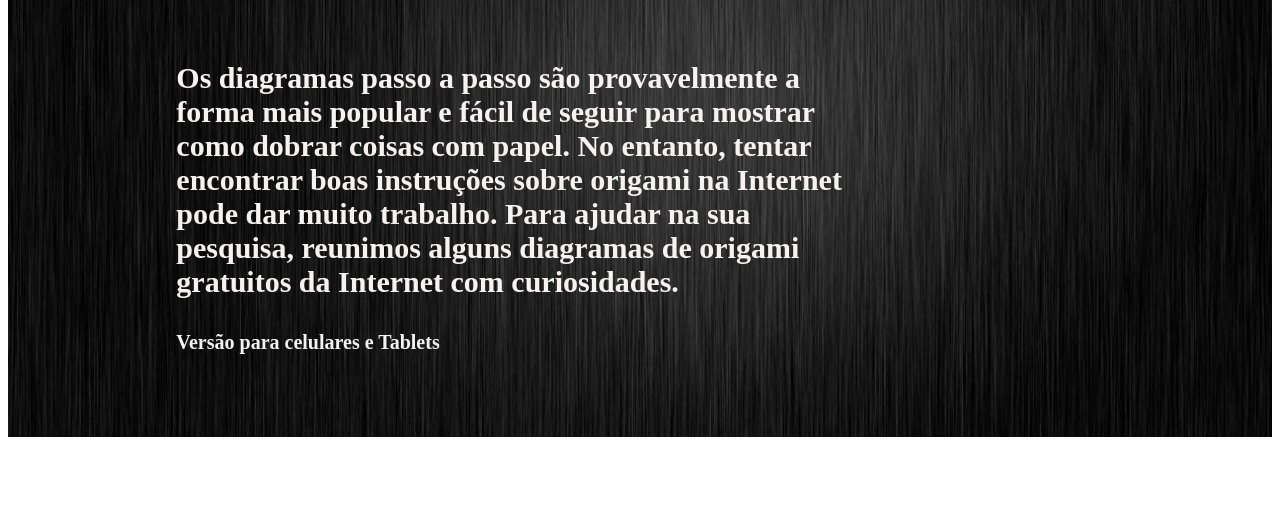
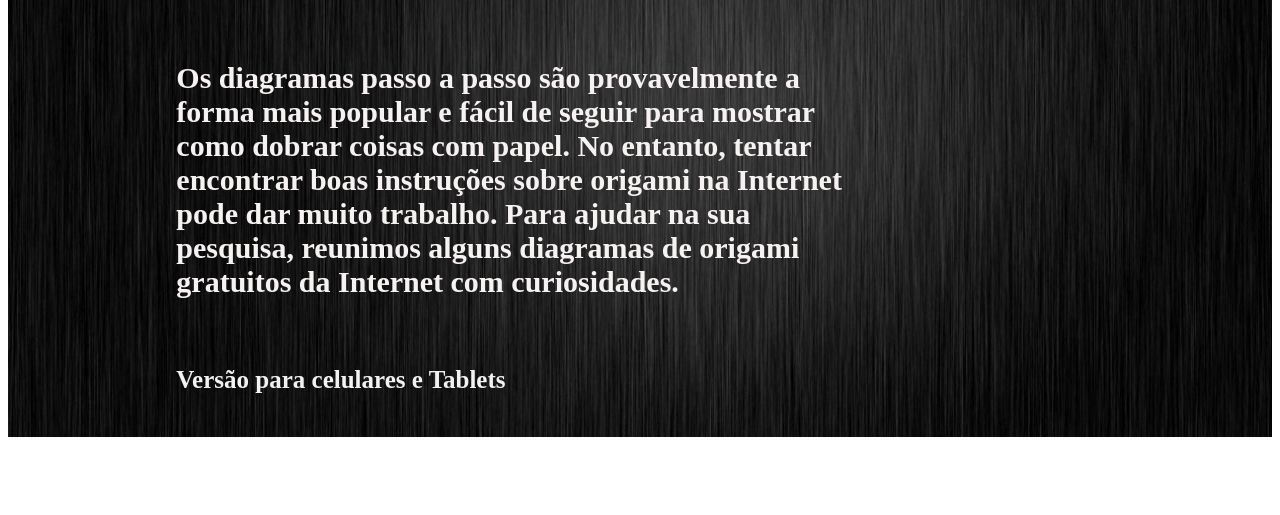
Before and after one commit to sofilouise/origami-vers-ocll-, a plain HTML site: page index.html in a window 1280 px wide. Shown: the part 245-760 px from the top of the page. Drawn offline with Linux system fonts and the light colour scheme.

Commit message:
Update style.css

```diff
--- a/style.css
+++ b/style.css
@@ -51,10 +51,10 @@ a:active{
 
 .bodyimg h4{
   color:#f2f2f2;
-  font-size: 20px;
+  font-size: 25px;
   width: 675px;
   position: absolute;
-  top:47%;
+  top:45%;
   left:24%;  transform: translate(-20%, 800%);
 }
 .grid{
```
